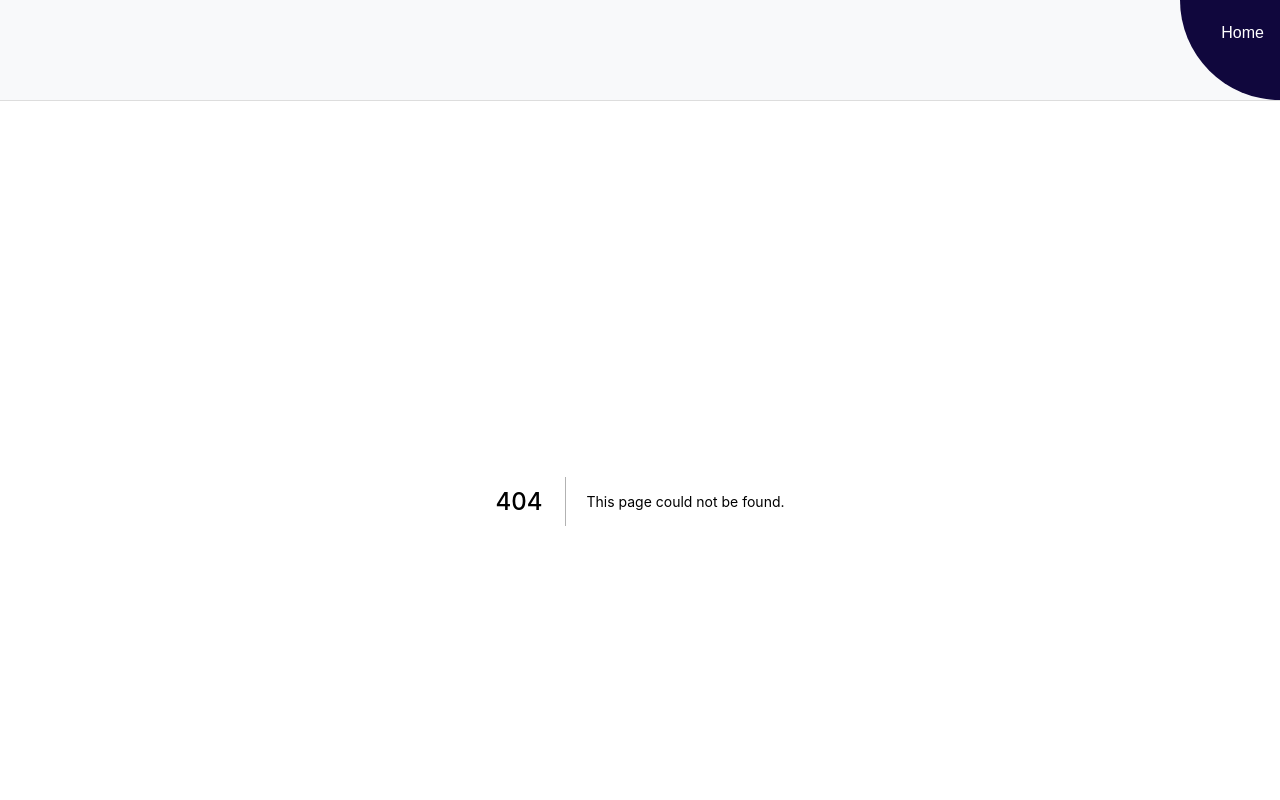
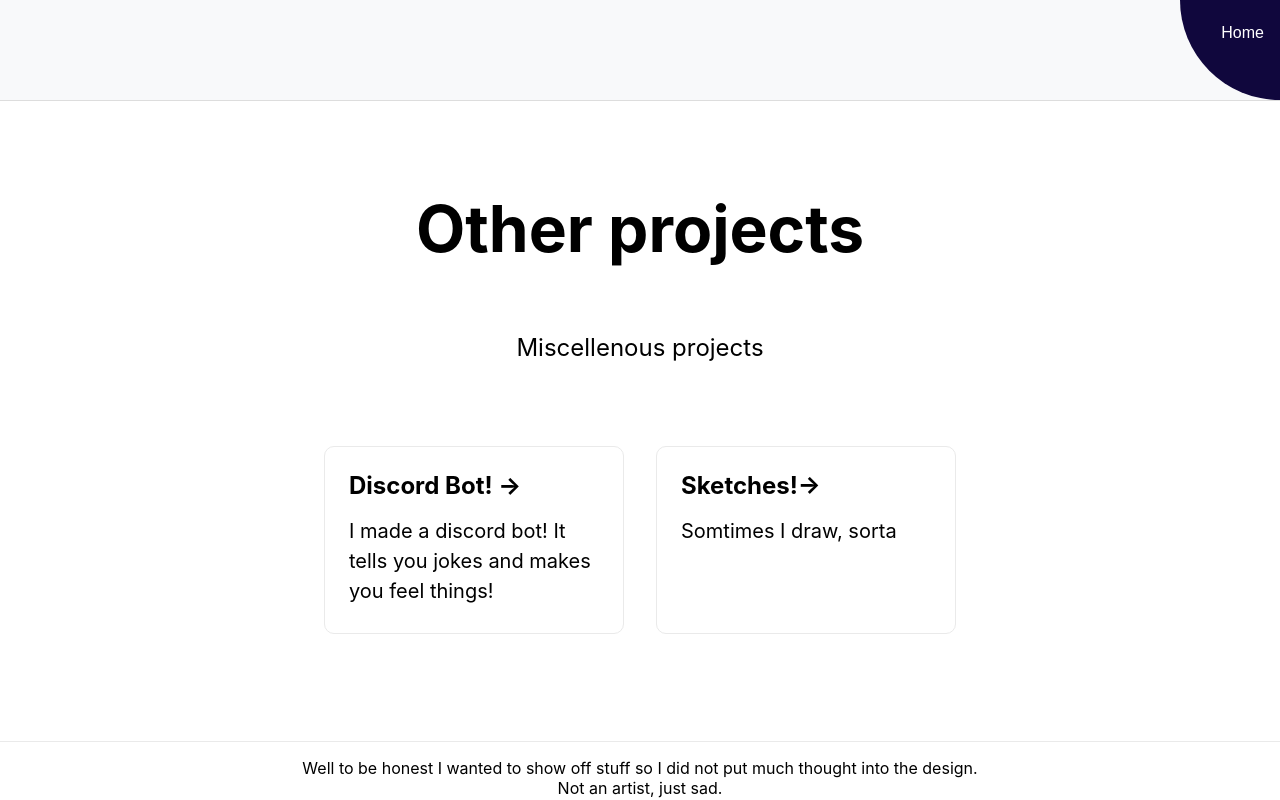
Before and after one commit to AnushaChatto/i_panicked_and_made_this, a Next.js app: page /other in a window 1280 px wide. Before the commit this address had no page. Shown: the top 800 px of the page. Built offline with nearby package versions, Linux system fonts and the light colour scheme.

Commit message:
addtion: other page

```diff
--- a/pages/index.tsx
+++ b/pages/index.tsx
@@ -41,7 +41,7 @@ const Home: NextPage = () => {
             </div>
           </Link>
 
-          <Link href="#">
+          <Link href="/other">
             <div className={styles.card}>
               <h2>Other &rarr;</h2>
               <p>Random Ideas I had in mind!</p>
--- /dev/null
+++ b/pages/other.tsx
@@ -0,0 +1,43 @@
+import type { NextPage } from "next";
+import Head from "next/head";
+import Image from "next/image";
+import styles from "../styles/Home.module.scss";
+import Link from 'next/link'
+const Other: NextPage = () => {
+    return (
+        <div className={styles.container}>
+          <Head>
+            <title>Why?</title>
+            <meta name="description" content="I panicked and Made this" />
+            <link rel="icon" href="/favicon.ico" />
+          </Head>
+
+          <main className={styles.main}>
+            <h1 className={styles.title}>Other projects</h1>
+
+            <p className={styles.description}>
+              Miscellenous projects
+            </p>
+            <div className={styles.grid}>
+              <Link href="https://github.com/AnushaChatto/OrangeFlowerBot" >
+              <div className={styles.card}>
+                <h2>Discord Bot! &rarr;</h2>
+                <p>I made a discord bot! It tells you jokes and makes you feel things!</p>
+                </div>
+              </Link>
+
+              <Link href="https://github.com/AnushaChatto/SKETCHES" >
+              <div className={styles.card}>
+                <h2>Sketches!&rarr;</h2>
+                <p>Somtimes I draw, sorta</p>
+                </div>
+              </Link>
+
+
+            </div>
+         </main>
+        </div>
+      );
+}
+
+export default Other
```
